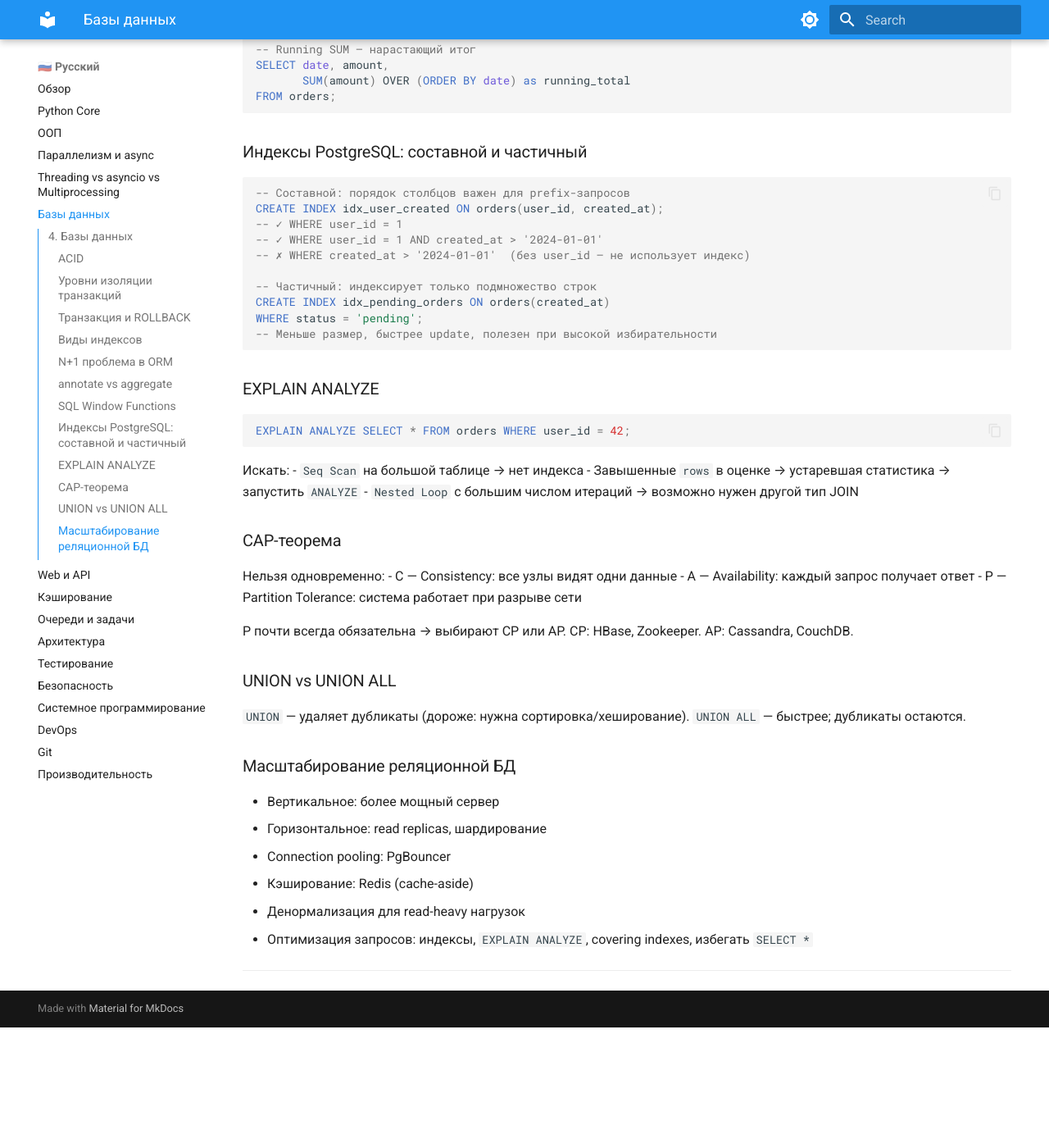
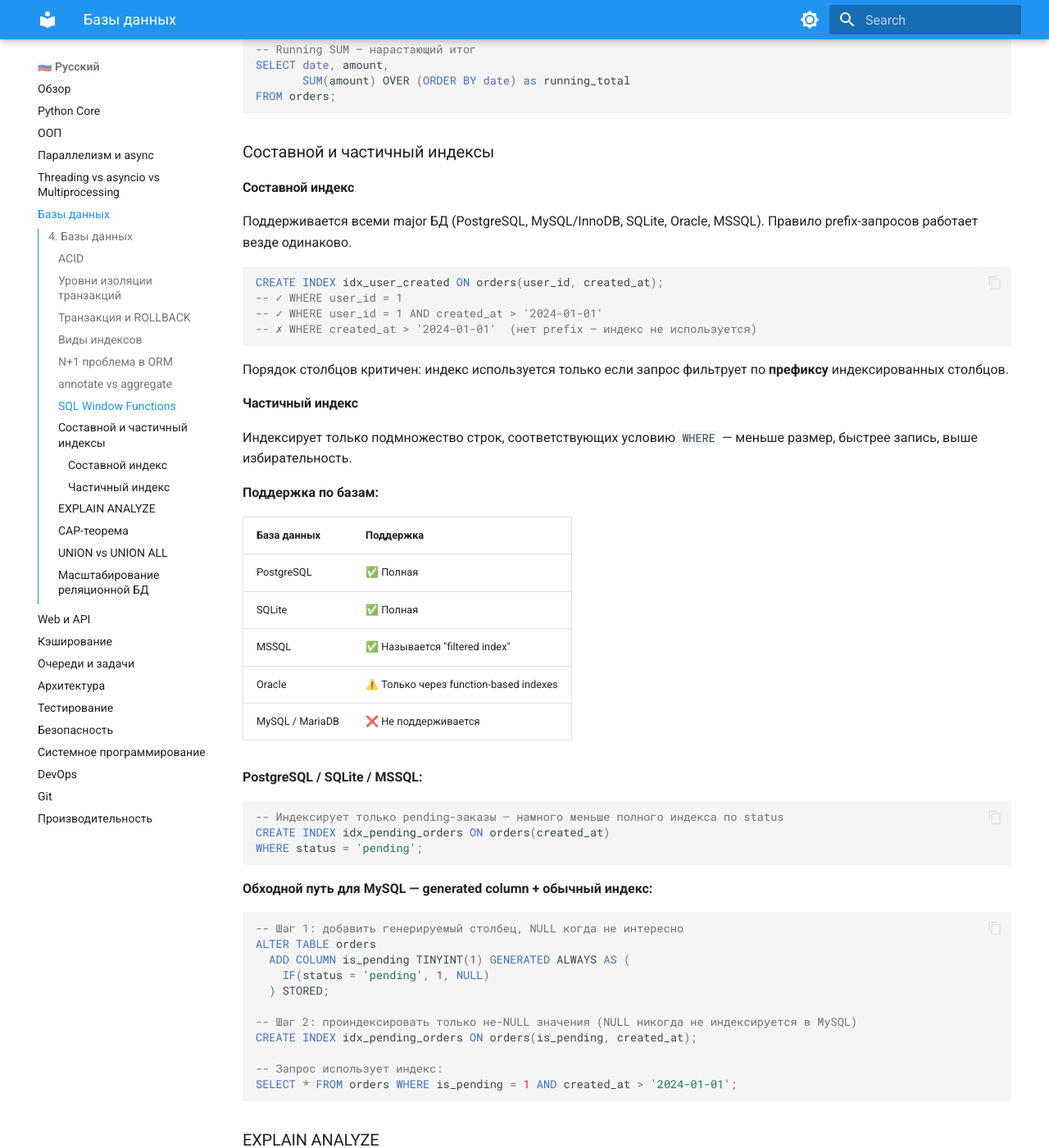
Before and after one commit to spiritEcosse/senior-kb, an MkDocs documentation site: the page built from docs/databases.md, in a window 1280 px wide and 1400 px high, scrolled down 1652 px. Shown: the whole window at 82% size. Built offline with MkDocs 1.6.1 and Material for MkDocs 9.7.7, drawn with Linux system fonts in a browser that asks for light colours; before the commit the page ends 2905 px from its top, so only the background shows below that.

Commit message:
update: composite/partial index — add DB support table and MySQL workaround

````diff
--- a/docs/databases.md
+++ b/docs/databases.md
@@ -72,19 +72,57 @@ SELECT date, amount,
 FROM orders;
 ```
 
-### Индексы PostgreSQL: составной и частичный
+### Составной и частичный индексы
+
+#### Составной индекс
+
+Поддерживается всеми major БД (PostgreSQL, MySQL/InnoDB, SQLite, Oracle, MSSQL). Правило prefix-запросов работает везде одинаково.
 
 ```sql
--- Составной: порядок столбцов важен для prefix-запросов
 CREATE INDEX idx_user_created ON orders(user_id, created_at);
 -- ✓ WHERE user_id = 1
 -- ✓ WHERE user_id = 1 AND created_at > '2024-01-01'
--- ✗ WHERE created_at > '2024-01-01'  (без user_id — не использует индекс)
+-- ✗ WHERE created_at > '2024-01-01'  (нет prefix — индекс не используется)
+```
 
--- Частичный: индексирует только подмножество строк
+Порядок столбцов критичен: индекс используется только если запрос фильтрует по **префиксу** индексированных столбцов.
+
+#### Частичный индекс
+
+Индексирует только подмножество строк, соответствующих условию `WHERE` — меньше размер, быстрее запись, выше избирательность.
+
+**Поддержка по базам:**
+
+| База данных | Поддержка |
+|---|---|
+| PostgreSQL | ✅ Полная |
+| SQLite | ✅ Полная |
+| MSSQL | ✅ Называется "filtered index" |
+| Oracle | ⚠️ Только через function-based indexes |
+| MySQL / MariaDB | ❌ Не поддерживается |
+
+**PostgreSQL / SQLite / MSSQL:**
+
+```sql
+-- Индексирует только pending-заказы — намного меньше полного индекса по status
 CREATE INDEX idx_pending_orders ON orders(created_at)
 WHERE status = 'pending';
--- Меньше размер, быстрее update, полезен при высокой избирательности
+```
+
+**Обходной путь для MySQL — generated column + обычный индекс:**
+
+```sql
+-- Шаг 1: добавить генерируемый столбец, NULL когда не интересно
+ALTER TABLE orders
+  ADD COLUMN is_pending TINYINT(1) GENERATED ALWAYS AS (
+    IF(status = 'pending', 1, NULL)
+  ) STORED;
+
+-- Шаг 2: проиндексировать только не-NULL значения (NULL никогда не индексируется в MySQL)
+CREATE INDEX idx_pending_orders ON orders(is_pending, created_at);
+
+-- Запрос использует индекс:
+SELECT * FROM orders WHERE is_pending = 1 AND created_at > '2024-01-01';
 ```
 
 ### EXPLAIN ANALYZE
````
